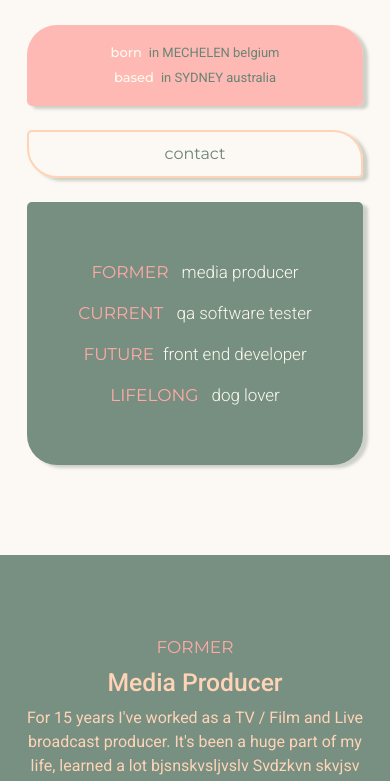
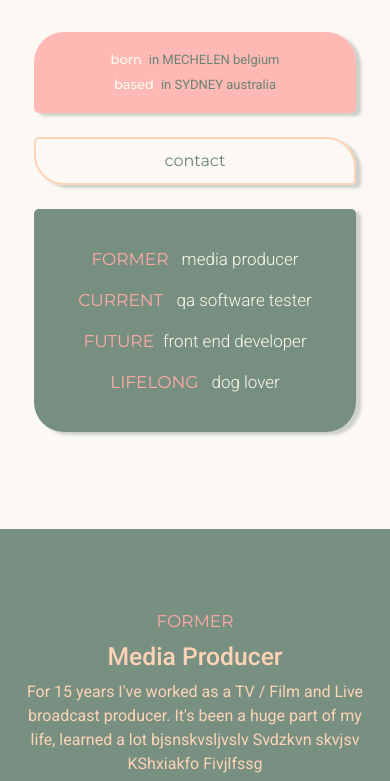
Before and after one commit to chloe-shecodes/Responsive-project, a plain HTML site: page index.html in a window 390 px wide. Shown: the part 166-947 px from the top of the page. Drawn offline with nearby package versions, Linux system fonts and the light colour scheme.

Commit message:
improved responsive on index page

```diff
--- a/index.html
+++ b/index.html
@@ -34,9 +34,9 @@
   </head>
   <body>
     <div class="hero d-flex">
-      <div class="container personal-info">
+      <div class="container personal-container">
         <div class="row d-block d-md-flex">
-          <div class="coordinates col-md-6 mt-4 me-md-2 d-block d-md-flex">
+          <div class="personal-content col-md-6 mt-4 me-md-2 d-block d-md-flex">
             <div class="mb-5 mb-md-0">
               <h1>Chloé Smits</h1>
             </div>
--- a/styles/portfolio.css
+++ b/styles/portfolio.css
@@ -46,7 +46,7 @@ ul {
   justify-content: center;
   max-width: 900px;
 }
-.coordinates {
+.personal-content {
   flex-direction: column;
   justify-content: space-between;
 }
@@ -171,16 +171,14 @@ ul {
   h1 {
     font-size: 44px;
   }
-  .personal-info {
+  .personal-container {
     text-align: center;
-    margin: 15px;
+    margin: 22px;
   }
-  .coordinates {
+  .personal-content {
     padding: 0;
   }
-
   .locations {
-    border-radius: 5px;
     border-top-left-radius: 30px;
     border-top-right-radius: 30px;
     padding: 10px, 0px;
@@ -188,6 +186,7 @@ ul {
   .timeline {
     border-bottom-right-radius: 30px;
     border-bottom-left-radius: 30px;
+    padding: 30px 2px;
   }
 
   .projects {
```
